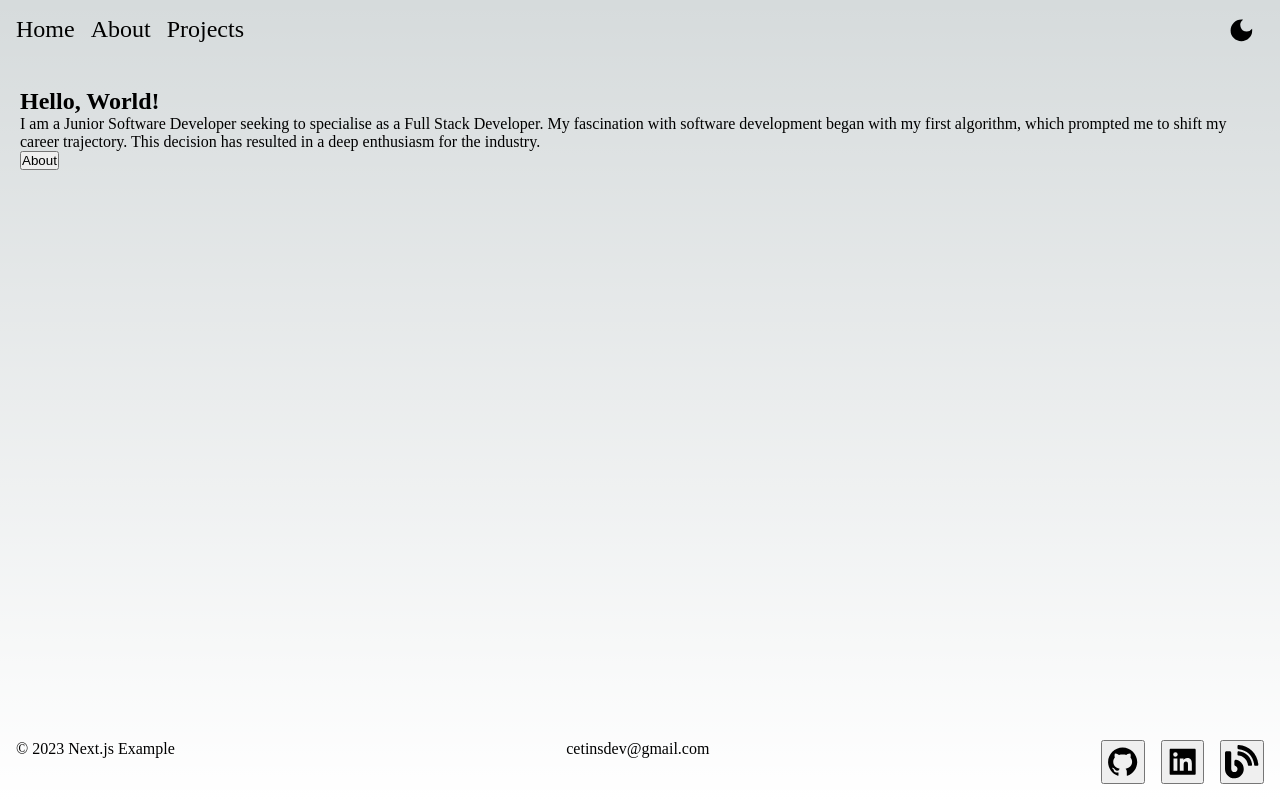
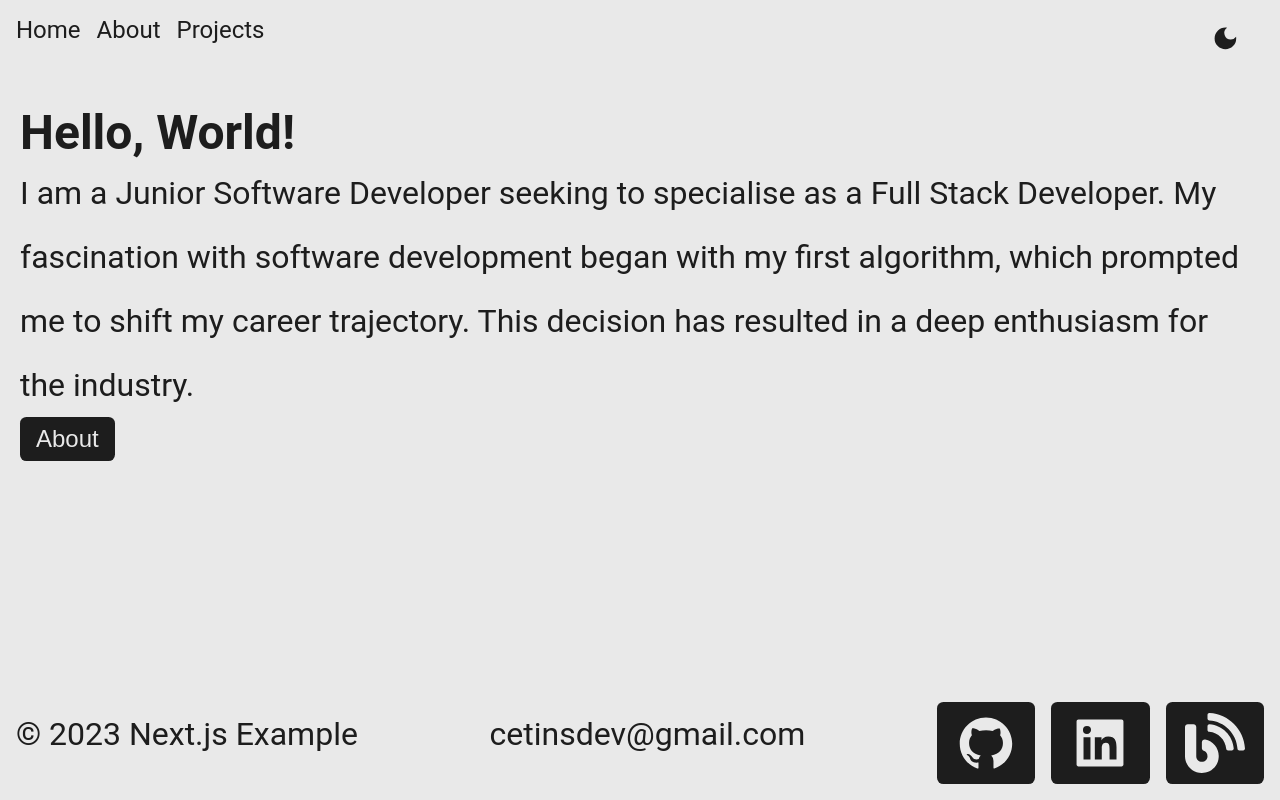
Before and after one commit to Cetins/web_cetin, a Next.js app: page / in a window 1280 px wide. Built offline with nearby package versions, Linux system fonts and the light colour scheme.

Commit message:
basic styles added

```diff
--- a/styles/globals.css
+++ b/styles/globals.css
@@ -1,76 +1,21 @@
 :root {
-  --max-width: 1100px;
-  --border-radius: 12px;
-  --font-mono: ui-monospace, Menlo, Monaco, 'Cascadia Mono', 'Segoe UI Mono',
-    'Roboto Mono', 'Oxygen Mono', 'Ubuntu Monospace', 'Source Code Pro',
-    'Fira Mono', 'Droid Sans Mono', 'Courier New', monospace;
-
-  --foreground-rgb: 0, 0, 0;
-  --background-start-rgb: 214, 219, 220;
-  --background-end-rgb: 255, 255, 255;
-
-  --primary-glow: conic-gradient(
-    from 180deg at 50% 50%,
-    #16abff33 0deg,
-    #0885ff33 55deg,
-    #54d6ff33 120deg,
-    #0071ff33 160deg,
-    transparent 360deg
-  );
-  --secondary-glow: radial-gradient(
-    rgba(255, 255, 255, 1),
-    rgba(255, 255, 255, 0)
-  );
-
-  --tile-start-rgb: 239, 245, 249;
-  --tile-end-rgb: 228, 232, 233;
-  --tile-border: conic-gradient(
-    #00000080,
-    #00000040,
-    #00000030,
-    #00000020,
-    #00000010,
-    #00000010,
-    #00000080
-  );
-
-  --callout-rgb: 238, 240, 241;
-  --callout-border-rgb: 172, 175, 176;
-  --card-rgb: 180, 185, 188;
-  --card-border-rgb: 131, 134, 135;
+  --text-color: rgb(29, 29, 29);
+  --background-color: rgb(233, 233, 233);
+  --accent-color:  rgb(60, 167, 115);
 }
 
-@media (prefers-color-scheme: dark) {
-  :root {
-    --foreground-rgb: 255, 255, 255;
-    --background-start-rgb: 0, 0, 0;
-    --background-end-rgb: 0, 0, 0;
+[data-theme="dark"] {
+  --text-color: rgb(233, 233, 233) !important;
+  --background-color: rgb(29, 29, 29) !important;
+  --accent-color:  rgb(106, 45, 155);
+}
 
-    --primary-glow: radial-gradient(rgba(1, 65, 255, 0.4), rgba(1, 65, 255, 0));
-    --secondary-glow: linear-gradient(
-      to bottom right,
-      rgba(1, 65, 255, 0),
-      rgba(1, 65, 255, 0),
-      rgba(1, 65, 255, 0.3)
-    );
+@import url('https://fonts.googleapis.com/css2?family=Roboto:wght@300;700&display=swap');
 
-    --tile-start-rgb: 2, 13, 46;
-    --tile-end-rgb: 2, 5, 19;
-    --tile-border: conic-gradient(
-      #ffffff80,
-      #ffffff40,
-      #ffffff30,
-      #ffffff20,
-      #ffffff10,
-      #ffffff10,
-      #ffffff80
-    );
-
-    --callout-rgb: 20, 20, 20;
-    --callout-border-rgb: 108, 108, 108;
-    --card-rgb: 100, 100, 100;
-    --card-border-rgb: 200, 200, 200;
-  }
+body {
+  color: var(--text-color) !important;
+  background-color: var(--background-color) !important;
+  font-family: 'Roboto', sans-serif;
 }
 
 * {
@@ -82,17 +27,8 @@
 html,
 body {
   max-width: 100vw;
+  height: 100%;
   overflow-x: hidden;
-}
-
-body {
-  color: rgb(var(--foreground-rgb));
-  background: linear-gradient(
-      to bottom,
-      transparent,
-      rgb(var(--background-end-rgb))
-    )
-    rgb(var(--background-start-rgb));
 }
 
 a {
@@ -105,3 +41,23 @@ a {
     color-scheme: dark;
   }
 }
+
+h1 {
+  font-size: 3rem;
+  color: var(--text-color);
+}
+
+p {
+  font-size: 2rem;
+  line-height: 4rem;
+  color: var(--text-color);
+}
+
+button {
+  font-size: 1.5rem;
+  padding: .5rem 1rem;
+  border: none;
+  border-radius: .4rem;
+  background-color: var(--text-color);
+  color: var(--background-color);
+}
```
